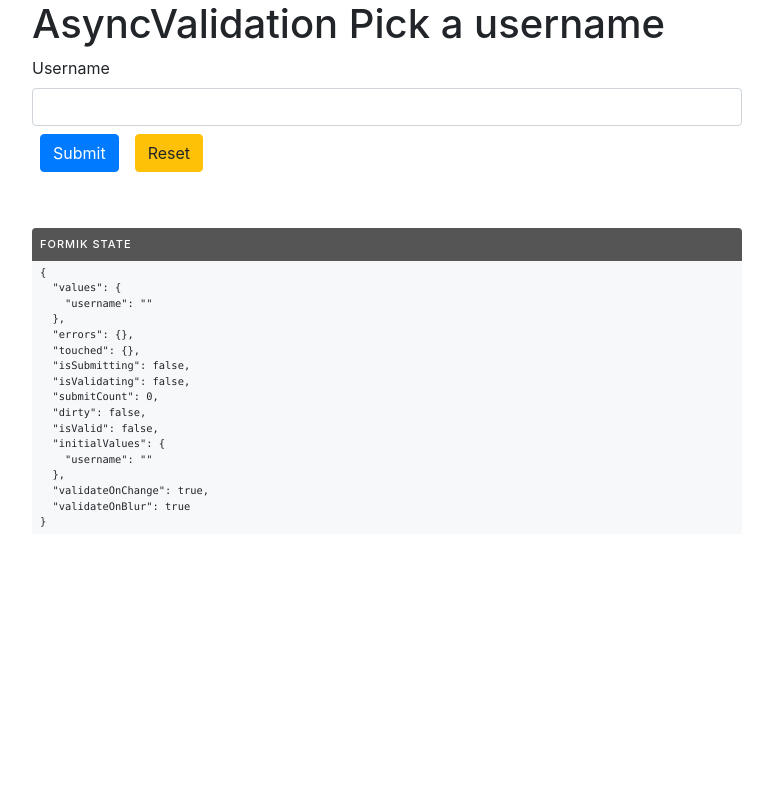
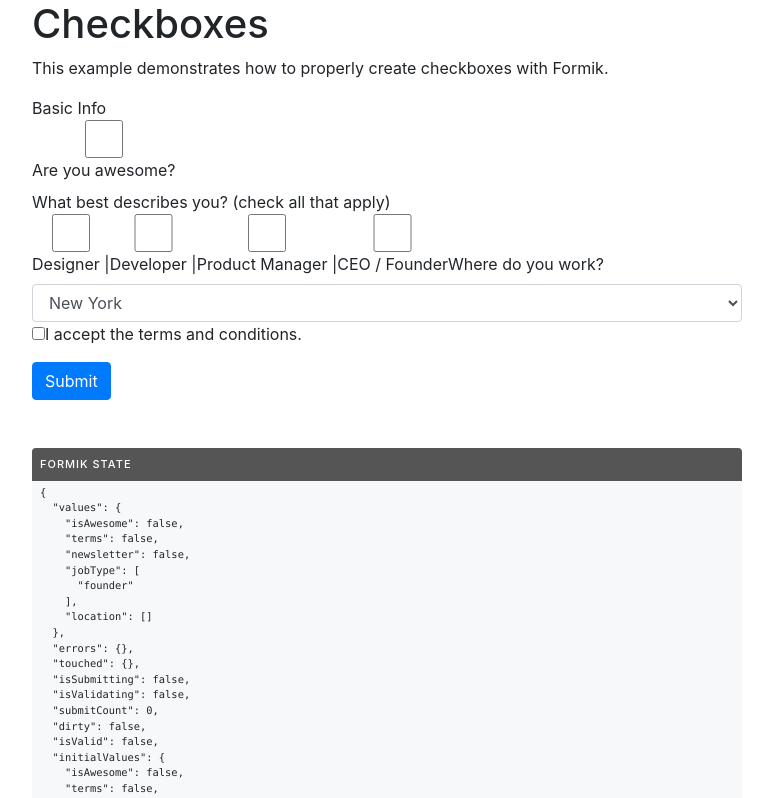
Before and after one commit to vigneshwaran-chandrasekaran/react-form-with-formik-validation, a React (Create React App) app: page / in a window 1280 px wide. Shown: the top 798 px of the page, without its empty margins (253-1026 px from the left). Built offline with nearby package versions, Linux system fonts and the light colour scheme.

Commit message:
checkboxes example done, multiselect dropdown not working conditional last checkbox not working

```diff
--- a/src/App.js
+++ b/src/App.js
@@ -6,6 +6,8 @@ import FormTwo from './components/FormTwo';
 import Arrays from './components/Arrays';
 import AsyncSubmit from './components/AsyncSubmit';
 import AsyncValidation from './components/AsyncValidation';
+import Basic from './components/Basic';
+import Checkbox from './components/Checkbox';
 
 function Line() {
   return (<hr />);
@@ -27,7 +29,9 @@ export default function App() {
           {/* <Arrays /> */}
           {/* <Line /> */}
           {/* <AsyncSubmit /> */}
-          <AsyncValidation />
+          {/* <AsyncValidation /> */}
+          {/* <Basic /> */}
+          <Checkbox />
         </div>
         <div className='col-2'></div>
       </div>
--- a/src/components/Basic.js
+++ b/src/components/Basic.js
@@ -1,16 +1,18 @@
 import React from 'react';
 import { Formik, Field, Form } from 'formik';
 import { Debug } from './Debug';
+
+const initialValues = {
+  firstName: '',
+  lastName: '',
+  email: 'a',
+}
 
 const Basic = () => (
   <>
     <h1>Basic Sign Up</h1>
     <Formik
-      initialValues={{
-        firstName: '',
-        lastName: '',
-        email: '',
-      }}
+      initialValues={initialValues}
       onSubmit={values => {
         setTimeout(() => {
           alert(JSON.stringify(values, null, 2));
@@ -19,14 +21,14 @@ const Basic = () => (
       render={() => (
         <Form>
           <label htmlFor="firstName">First Name</label>
-          <Field name="firstName" placeholder="Jane" />
+          <Field className="form-control" name="firstName" placeholder="Jane" />
 
           <label htmlFor="lastName">Last Name</label>
-          <Field name="lastName" placeholder="Doe" />
+          <Field className="form-control" name="lastName" placeholder="Doe" />
 
           <label htmlFor="email">Email</label>
-          <Field name="email" placeholder="jane@acme.com" type="email" />
-          <button type="submit">Submit</button>
+          <Field className="form-control" name="email" placeholder="jane@acme.com" type="email" />
+          <button className="btn btn-primary mt-2" type="submit">Submit</button>
           <Debug />
         </Form>
       )}
--- a/src/components/Checkbox.js
+++ b/src/components/Checkbox.js
@@ -15,7 +15,7 @@ const CheckboxExample = () => (
         isAwesome: false,
         terms: false,
         newsletter: false,
-        jobType: ['designer'],
+        jobType: ['founder'],
         location: [],
       }}
       onSubmit={async values => {
@@ -30,7 +30,7 @@ const CheckboxExample = () => (
           */}
           <div className="label">Basic Info</div>
           <label>
-            <Field type="checkbox" name="isAwesome" />
+            <Field className="form-control" type="checkbox" name="isAwesome" />
             Are you awesome?
           </label>
           {/*
@@ -43,43 +43,45 @@ const CheckboxExample = () => (
             What best describes you? (check all that apply)
           </div>
           <label>
-            <Field type="checkbox" name="jobType" value="designer" />
-            Designer
+            <Field className="form-control" type="checkbox" name="jobType" value="designer" />
+            Designer |
           </label>
           <label>
-            <Field type="checkbox" name="jobType" value="developer" />
-            Developer
+            <Field className="form-control" type="checkbox" name="jobType" value="developer" />
+            Developer |
           </label>
           <label>
-            <Field type="checkbox" name="jobType" value="product" />
-            Product Manager
+            <Field className="form-control" type="checkbox" name="jobType" value="product" />
+            Product Manager |
           </label>
           {/*
-           You do not _need_ to use <Field>/useField to get this behaviorr,
-           using handleChange, handleBlur, and values works as well.
+          You do not _need_ to use <Field>/useField to get this behaviorr,
+          using handleChange, handleBlur, and values works as well.
           */}
           <label>
             <input
               type="checkbox"
+              className="form-control"
               name="jobType"
               value="founder"
-              checked={values.jobType.includes('founder')}
               onChange={handleChange}
               onBlur={handleBlur}
             />
             CEO / Founder
           </label>
+          {/* checked={values.jobType.includes('founder')} */}
+
 
           {/*
-           The <select> element will also behave the same way if
-           you pass `multiple` prop to it.
+          The <select> element will also behave the same way if
+          you pass `multiple` prop to it.
           */}
           <label htmlFor="location">Where do you work?</label>
           <Field
             component="select"
             id="location"
             name="location"
-            multiple={true}
+            className="form-control"
           >
             <option value="NY">New York</option>
             <option value="SF">San Francisco</option>
@@ -87,9 +89,7 @@ const CheckboxExample = () => (
             <option value="OTHER">Other</option>
           </Field>
           <label>
-            <Field type="checkbox" name="terms" />I accept the terms and
-            conditions.
-          </label>
+            <Field type="checkbox" name="terms" />I accept the terms and conditions.</label>
           {/* Here's how you can use a checkbox to show / hide another field */}
           {!!values.terms ? (
             <div>
@@ -102,9 +102,14 @@ const CheckboxExample = () => (
               </label>
             </div>
           ) : null}
-          <button type="submit" disabled={isSubmitting}>
-            Submit
+          <div>
+            <button
+              className="btn btn-primary mt-2"
+              type="submit"
+              disabled={isSubmitting}>
+              Submit
           </button>
+          </div>
           <Debug />
         </Form>
       )}
```
